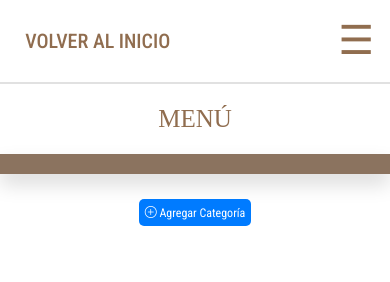
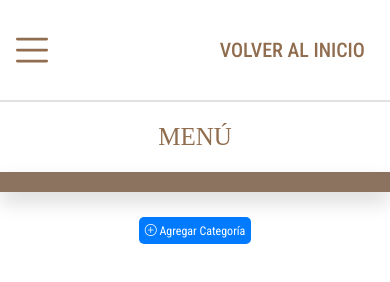
Before and after one commit to Brun02K20/arre-cafe-frontend, a plain HTML site: page menu-admin.html in a window 390 px wide. Drawn offline with nearby package versions, Linux system fonts and the light colour scheme; some packages are replaced by stand-ins of ours; no server answers; sample sign-in values are in the browser's storage; a script that the page names is missing.

Commit message:
cambios header

```diff
--- a/css/styles.css
+++ b/css/styles.css
@@ -184,6 +184,7 @@ img {
     justify-content: space-between;
     align-items: center;
     padding: 0 1rem;
+    height: 100px;
 }
 .icono-barra{
     display: flex;
@@ -900,7 +901,9 @@ footer p{
 .product-info strong{
     color: #616161;
 }
-
+.titulo-descrip{
+
+}
 .product-index img{
     /*border-radius: 1.5rem;*/
 
--- a/main.js
+++ b/main.js
@@ -120,7 +120,8 @@ function displayCarta(data) {
 
                 const productoInfoDiv = document.createElement('div');
                 productoInfoDiv.classList.add('product-info');
-                productoInfoDiv.innerHTML = `<strong>${producto.nombre}</strong> <br> <p>${producto.descripcion}</p> <div class="divPrecio">$${producto.precio}</div>`;
+                productoInfoDiv.innerHTML = `<div class="titulo-descrip"> <strong>${producto.nombre}</strong> <br> <p>${producto.descripcion}</p> </div>
+                                        <div class="divPrecio">$${producto.precio}</div>`;
 
                 productoDiv.appendChild(productoImg);
                 productoDiv.appendChild(productoInfoDiv);
--- a/menu-admin.html
+++ b/menu-admin.html
@@ -21,10 +21,14 @@
     <header class="header">
         <div class="contenedor">
             <div class="barra">
+
+                <svg xmlns="http://www.w3.org/2000/svg" class="menu-toggle icon icon-tabler icon-tabler-menu-2" width="44" height="44" viewBox="0 0 24 24" stroke-width="1.5" stroke="#906d4f" fill="none" stroke-linecap="round" stroke-linejoin="round">
+                    <path stroke="none" d="M0 0h24v24H0z" fill="none"/>
+                    <path d="M4 6l16 0" />
+                    <path d="M4 12l16 0" />
+                    <path d="M4 18l16 0" />
+                </svg>
                 <a href="index.html" class="navegacion-enlace" onclick="logout()">Volver Al inicio</a>
-                <button class="menu-toggle-admin" aria-label="Open navigation menu">
-                    &#9776;
-                </button>
                 <nav class="navegacion">
                     <a class="navegacion-enlace" href="menu-admin.html">Menus</a>
                     <a class="navegacion-enlace" href="index-admin.html">Carrusel</a>
```
Also changed, not shown: index-admin.html (+6 -3 lines).
